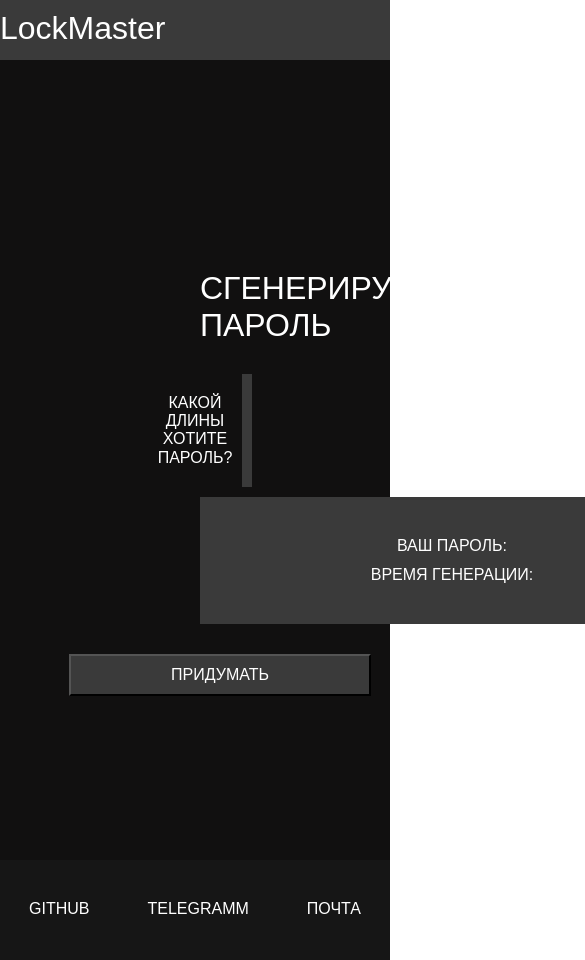
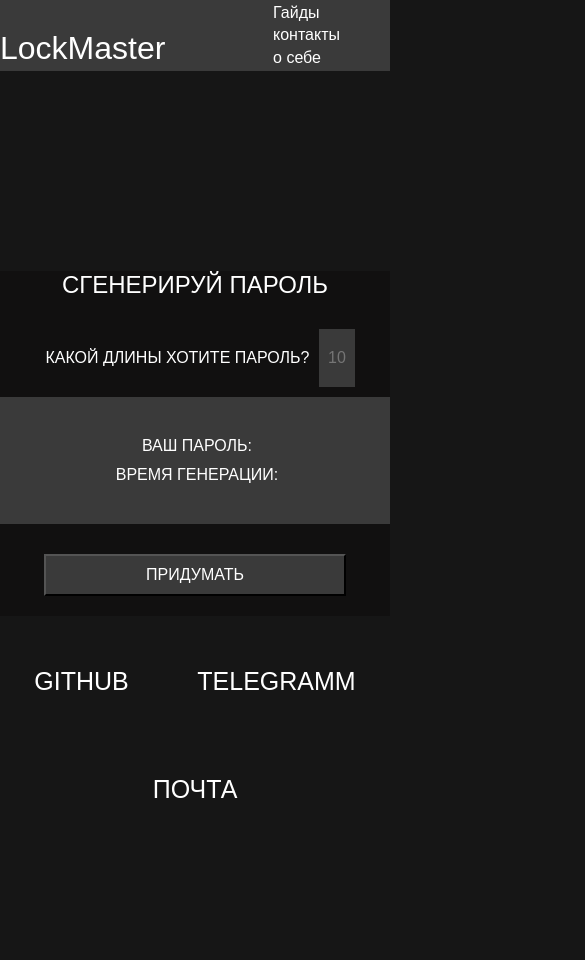
Before and after one commit to ivankorabl/LockMaster, a plain HTML site: page index.html in a window 390 px wide. Shown: the top 960 px of the page, 585 px wide, since content can reach past the window. After the commit the page ends 844 px from the top, so only its background shows below. Drawn offline with Linux system fonts and the light colour scheme; a web font is replaced by a local one.

Commit message:
betRelise

```diff
--- a/css/style.css
+++ b/css/style.css
@@ -10,17 +10,42 @@
       box-sizing: border-box;
 }
 
+html{
+    overflow-x: hidden;
+}
+body {
+    margin: 0;
+    overflow-x: hidden;
+    background-color: #161616;
+    display: flex;
+    flex-direction: column;
+    min-height: 100vh;
+  }
+
+main {
+    /* Чтобы занимал оставшееся пространство */
+    flex-grow: 1;
+  }
+
+  footer {
+    /* Чтобы footer не уменьшался */
+    flex-shrink: 0;
+  }
+
+
 
 
 .header {
-    height: 60px;
     background-color: #3a3a3a;
+
 }
 .header__container {
-    width: 1100px;
+    width: 100%;
+    max-width: 1000px;
     display: flex;
     justify-content: space-between;
     margin: 0 auto;
+    min-height: 100%;
 }
 .header__logo {
     margin-top: 10px;
@@ -53,7 +78,7 @@
 
 .content {
     background-color: #111010;
-    height: 800px;
+    min-height: 100%;
 }
 
 .content__container{
@@ -139,14 +164,12 @@
 }
 .footer {
     background-color: #161616;
-    height: 100px;
+    min-height: 50%;
     display: flex;
     justify-content: space-between;
 }
 .footer__link {
-
     margin: 40px auto;
-
     text-align: center;
     text-transform: uppercase;
 
@@ -155,6 +178,7 @@
 .footer__link a{
     font-family: "Dela Gothic One", sans-serif;
     font-weight: 200;
+    font-size: 40px;
     text-decoration: none;
     padding: 10px 20px;
     color: #ffffff;
@@ -166,3 +190,49 @@
     background-color: white;
     border-radius: 10px;
 }
+
+
+
+
+@media (max-width: 460px){
+    .header__container{
+        flex-wrap: wrap;
+
+    }
+    .header__logo{
+        margin-top: 30px;
+    }
+
+    .header__menu{
+        display: block;
+        margin: 0 40px;
+    }
+
+    .menu-link{
+        margin: 4px;
+    }
+
+    .content__container{
+        padding: 0;
+        margin-top: 200px;
+        text-align: center;
+
+    }
+
+
+    .password__input{
+        width: 100%;
+    }
+    .password__name--text{
+        font-size: 24px;
+        text-align: center;
+    }
+
+    .footer{
+        flex-wrap: wrap;
+
+    }
+    .footer__link a{
+        font-size: 25px;
+    }
+}
--- a/js/main.js
+++ b/js/main.js
@@ -85,8 +85,4 @@ submitBtn.onclick = function() {
         generatePassword(lenPass);
     }
 
-
-
-
-
 }
```
